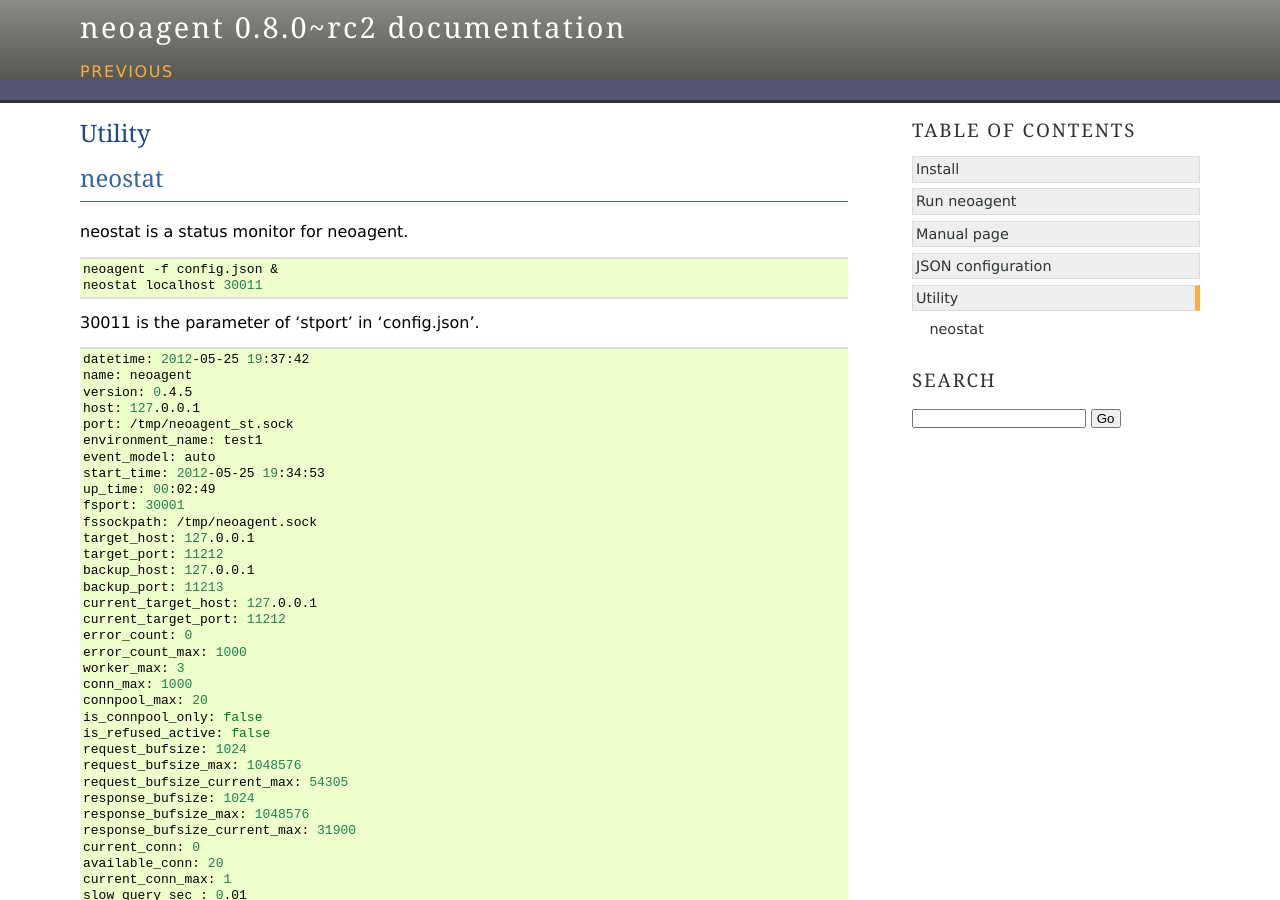
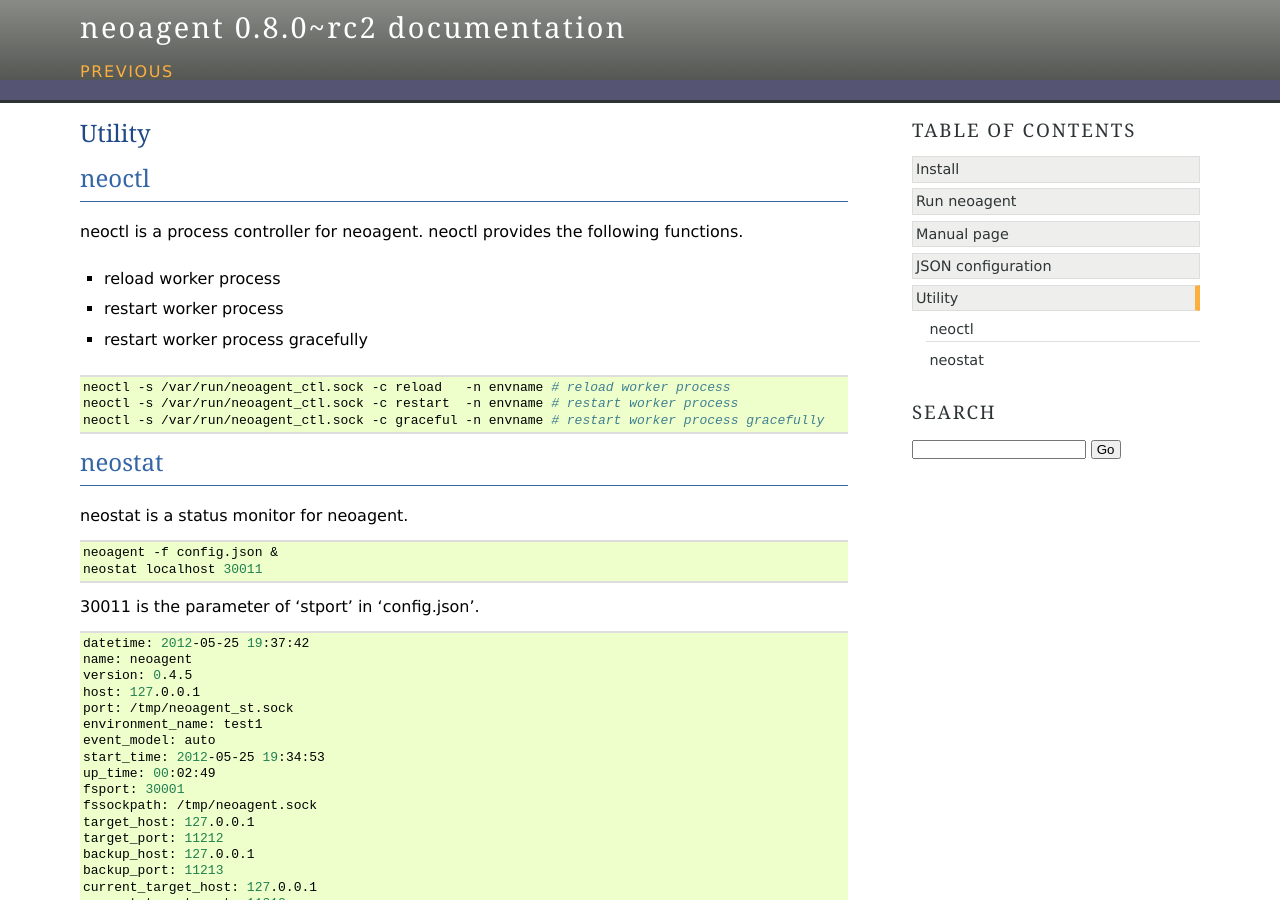
Before and after one commit to cubicdaiya/neoagent, a Sphinx documentation site: the page built from doc/source/utility.rst, in a window 1280 px wide and 900 px high. Built offline with Sphinx 7.4.7, drawn with Linux system fonts in a browser that asks for light colours; some of the changed text lies outside the part shown.

Commit message:
update doc

```diff
--- a/doc/source/jsonconf.rst
+++ b/doc/source/jsonconf.rst
@@ -52,8 +52,10 @@ ctl
 
  access mask of unix domain socket file for neoctl
 
-environment
------------
+environments
+------------
+
+neoagent creates worker processes coresponding to each environment.
 
 **name**
 
--- a/doc/source/utility.rst
+++ b/doc/source/utility.rst
@@ -1,5 +1,24 @@
 Utility
 ====================
+
+.. _neoctl:
+
+==================
+neoctl
+==================
+
+neoctl is a process controller for neoagent.
+neoctl provides the following functions.
+
+- reload worker process
+- restart worker process
+- restart worker process gracefully
+
+.. code-block:: sh
+
+ neoctl -s /var/run/neoagent_ctl.sock -c reload   -n envname # reload worker process
+ neoctl -s /var/run/neoagent_ctl.sock -c restart  -n envname # restart worker process
+ neoctl -s /var/run/neoagent_ctl.sock -c graceful -n envname # restart worker process gracefully
 
 ==================
 neostat
@@ -33,19 +52,12 @@ neostat is a status monitor for neoagent.
  backup_port: 11213
  current_target_host: 127.0.0.1
  current_target_port: 11212
- error_count: 0
- error_count_max: 1000
  worker_max: 3
  conn_max: 1000
  connpool_max: 20
- is_connpool_only: false
  is_refused_active: false
  request_bufsize: 1024
- request_bufsize_max: 1048576
- request_bufsize_current_max: 54305
  response_bufsize: 1024
- response_bufsize_max: 1048576
- response_bufsize_current_max: 31900
  current_conn: 0
  available_conn: 20
  current_conn_max: 1
@@ -124,14 +136,6 @@ The meaning of Each entry is following.
 
  hostname of current target memcached server
 
-**\error_count**
-
- count of error
-
-**\error_count_max**
-
- when 'error_count' is over this value, neoagent is shutdown
-
 **\worker_max**
 
  max count of event worker
@@ -144,10 +148,6 @@ The meaning of Each entry is following.
 
  size of connection-pool
 
-**\is_connpool_only**
-
- if this parameter is true, neoagent use only connection-pool.
-
 **\is_refused_active**
 
  if this parameter is true, neoagent switches over connection-pool.
@@ -156,25 +156,9 @@ The meaning of Each entry is following.
 
  starting buffer size of each client's request
 
-**\request_bufsize_max**
-
- maximum buffer size of each client's request
-
-**\request_bufsize_current_max**
-
- recorded maximum buffer size of each client's request
-
 **\reponse_bufsize**
 
  starting buffer size of response from server
-
-**\response_bufsize_max**
-
- maximum buffer size of response from server
-
-**\response_bufsize_current_max**
-
- recoreded maximum buffer size of response from server
 
 **\current_conn**
 
```
Also changed, not shown: doc/source/run.rst (+10 -3 lines), 3 other files.
